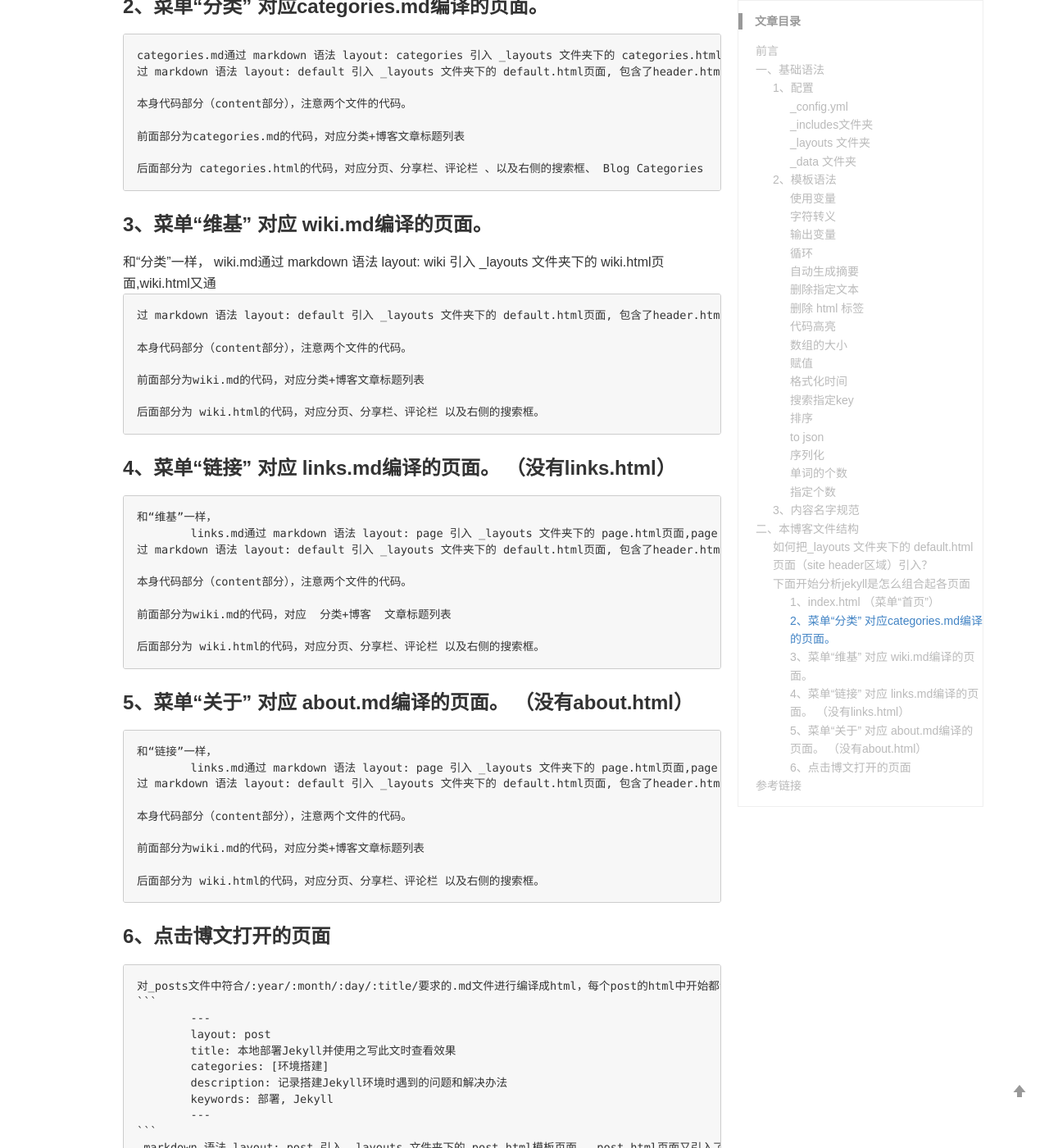
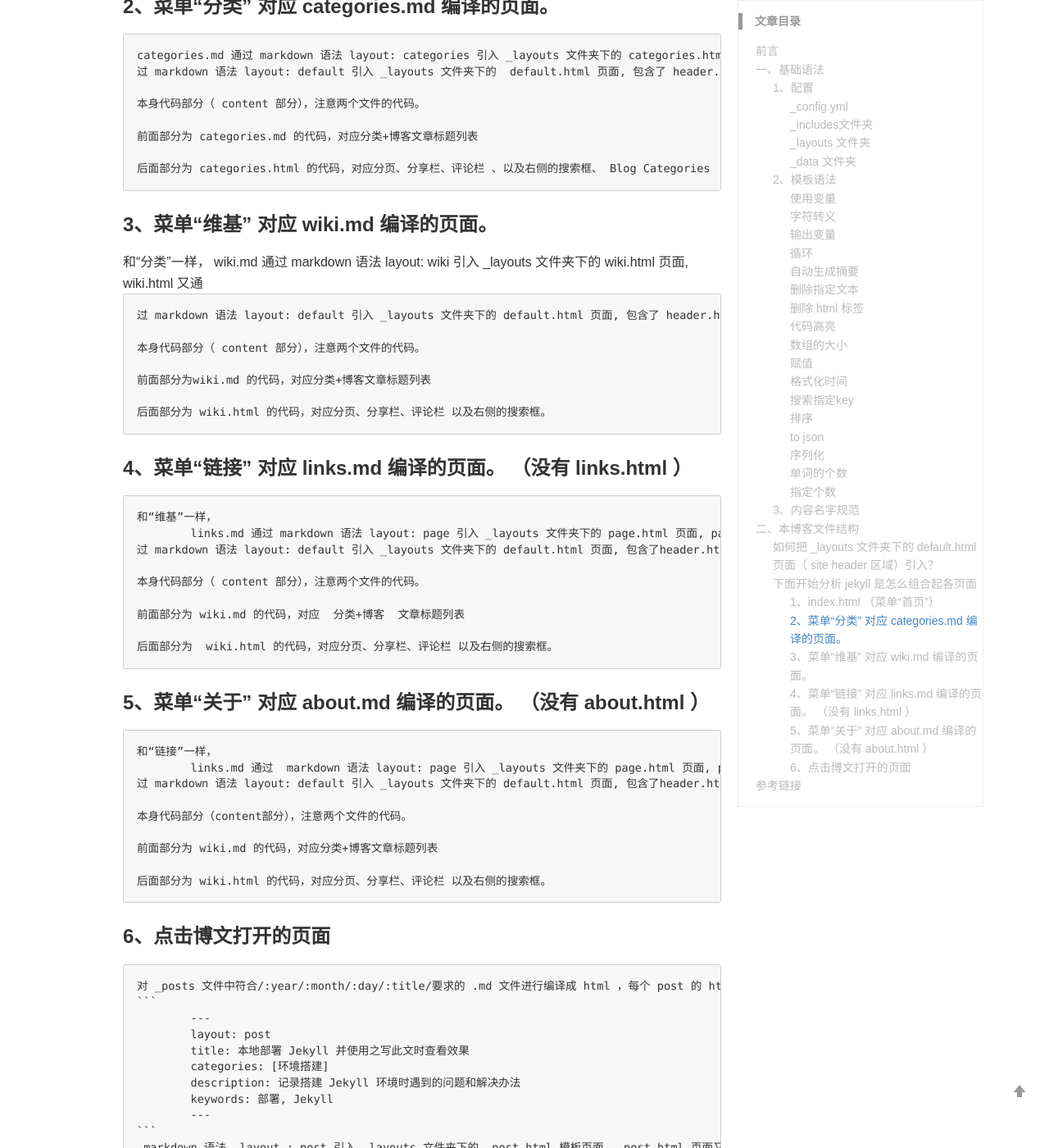
Before and after one commit to yeqizhang/yeqizhang.github.io, a Jekyll site: the page built from _posts/2018-11-04-analyzeMyblog.md, in a window 1280 px wide and 1400 px high, scrolled down 6658 px. Shown: the whole window at 82% size. Built offline with Jekyll 4.4.1, drawn with Linux system fonts in a browser that asks for light colours; comment, search, counter and statistics services are not loaded; some of the changed text lies outside the part shown.

Commit message:
发表新博客

````diff
--- a/_config.yml
+++ b/_config.yml
@@ -4,7 +4,7 @@
 baseurl:
 url: https://yeqizhang.github.io
 date_format: "ordinal"
-title: 叶琦彰
+title: 叶ღ
 subtitle: "一介码农"
 description: "叶琦彰的个人博客"
 keywords: 叶琦彰, Ye Qizhang, yeqizhang
--- a/_posts/2018-11-04-analyzeMyblog.md
+++ b/_posts/2018-11-04-analyzeMyblog.md
@@ -8,7 +8,7 @@
 
 # 前言
 
-*本博客其实就固定几个页面，各个页面可以独立存在。我们访问 Github Pages 网站时的入口为 index.html ，然后通过菜单跳转到各个页面。
+*本博客其实就固定几个页面，各个页面可以独立存在。我们访问 Github Pages 网站时的入口为  index.html ，然后通过菜单跳转到各个页面。
 但各个页面也有相同的部分，那就是最上面（ header ）“ title + 菜单 ”的那一行、搜索框，以及底部（ footer ）的一部分；*
 
 # 一、基础语法
@@ -229,15 +229,15 @@
 
 # 二、本博客文件结构
 
-## 如何把_layouts 文件夹下的 default.html页面（site header区域）引入？
+## 如何把 _layouts 文件夹下的 default.html 页面（ site header 区域）引入？
 
-可通过jekyll语法：
+可通过 jekyll 语法：
 ```
 ---
 layout: default
 ---
 ```
-default.html代码：
+default.html 代码：
 
 \{`%` include header.html `%`\}
 
@@ -249,14 +249,14 @@
 
 default.html 将在被引入的页面前后分别加 header.html footer.html
 
-## 下面开始分析jekyll是怎么组合起各页面
+## 下面开始分析 jekyll 是怎么组合起各页面
 
 	页面有复用。
 
 ### 1、index.html （菜单“首页”）
-	通过 markdown 语法 layout: default 引入 _layouts 文件夹下的 default.html页面, 包含了header.html  footer.html 。
+	通过 markdown 语法 layout: default 引入 _layouts 文件夹下的 default.html 页面, 包含了 header.html  footer.html 。
 
-	 本身代码部分（content部分）
+	 本身代码部分（ content 部分）
 
 	 2.1 banner （第1个区域）
 
@@ -266,66 +266,66 @@
 
 	 			翻页组件 （第2个区域的下面部分）
 
-### 2、菜单“分类”  对应categories.md编译的页面。
-	categories.md通过 markdown 语法 layout: categories 引入 _layouts 文件夹下的 categories.html页面,categories.html又通
-	过 markdown 语法 layout: default 引入 _layouts 文件夹下的 default.html页面, 包含了header.html  footer.html 。
+### 2、菜单“分类”  对应 categories.md 编译的页面。
+	categories.md 通过 markdown 语法 layout: categories 引入 _layouts 文件夹下的 categories.html 页面, categories.html 又通
+	过 markdown 语法 layout: default 引入 _layouts 文件夹下的  default.html 页面, 包含了 header.html  footer.html 。
+
+	本身代码部分（ content 部分），注意两个文件的代码。
+
+	前面部分为 categories.md 的代码，对应分类+博客文章标题列表
+
+	后面部分为 categories.html 的代码，对应分页、分享栏、评论栏 、以及右侧的搜索框、 Blog Categories
+
+### 3、菜单“维基”  对应  wiki.md 编译的页面。
+ 	和“分类”一样，
+ 	wiki.md 通过 markdown 语法 layout: wiki 引入 _layouts 文件夹下的 wiki.html 页面, wiki.html 又通
+	过 markdown 语法 layout: default 引入 _layouts 文件夹下的 default.html 页面, 包含了 header.html  footer.html 。
+
+	本身代码部分（ content 部分），注意两个文件的代码。
+
+	前面部分为wiki.md 的代码，对应分类+博客文章标题列表
+
+	后面部分为 wiki.html 的代码，对应分页、分享栏、评论栏 以及右侧的搜索框。
+
+### 4、菜单“链接”  对应  links.md 编译的页面。   （没有 links.html ）
+	和“维基”一样，
+ 	links.md 通过 markdown 语法 layout: page 引入 _layouts 文件夹下的 page.html 页面, page.html 又通
+	过 markdown 语法 layout: default 引入 _layouts 文件夹下的 default.html 页面, 包含了header.html  footer.html 。
+
+	本身代码部分（ content 部分），注意两个文件的代码。
+
+	前面部分为 wiki.md 的代码，对应  分类+博客  文章标题列表
+
+	后面部分为  wiki.html 的代码，对应分页、分享栏、评论栏 以及右侧的搜索框。
+
+### 5、菜单“关于”  对应  about.md 编译的页面。   （没有 about.html ）
+	和“链接”一样，
+ 	links.md 通过  markdown 语法 layout: page 引入 _layouts 文件夹下的 page.html 页面, page.html 又通
+	过 markdown 语法 layout: default 引入 _layouts 文件夹下的 default.html 页面, 包含了header.html  footer.html 。
 
 	本身代码部分（content部分），注意两个文件的代码。
 
-	前面部分为categories.md的代码，对应分类+博客文章标题列表
+	前面部分为 wiki.md 的代码，对应分类+博客文章标题列表
 
-	后面部分为 categories.html的代码，对应分页、分享栏、评论栏 、以及右侧的搜索框、 Blog Categories
-
-### 3、菜单“维基”  对应 wiki.md编译的页面。
- 	和“分类”一样，
- 	wiki.md通过 markdown 语法 layout: wiki 引入 _layouts 文件夹下的 wiki.html页面,wiki.html又通
-	过 markdown 语法 layout: default 引入 _layouts 文件夹下的 default.html页面, 包含了header.html  footer.html 。
-
-	本身代码部分（content部分），注意两个文件的代码。
-
-	前面部分为wiki.md的代码，对应分类+博客文章标题列表
-
-	后面部分为 wiki.html的代码，对应分页、分享栏、评论栏 以及右侧的搜索框。
-
-### 4、菜单“链接”  对应 links.md编译的页面。   （没有links.html）
-	和“维基”一样，
- 	links.md通过 markdown 语法 layout: page 引入 _layouts 文件夹下的 page.html页面,page.html又通
-	过 markdown 语法 layout: default 引入 _layouts 文件夹下的 default.html页面, 包含了header.html  footer.html 。
-
-	本身代码部分（content部分），注意两个文件的代码。
-
-	前面部分为wiki.md的代码，对应  分类+博客  文章标题列表
-
-	后面部分为 wiki.html的代码，对应分页、分享栏、评论栏 以及右侧的搜索框。
-
-### 5、菜单“关于”  对应 about.md编译的页面。   （没有about.html）
-	和“链接”一样，
- 	links.md通过 markdown 语法 layout: page 引入 _layouts 文件夹下的 page.html页面,page.html又通
-	过 markdown 语法 layout: default 引入 _layouts 文件夹下的 default.html页面, 包含了header.html  footer.html 。
-
-	本身代码部分（content部分），注意两个文件的代码。
-
-	前面部分为wiki.md的代码，对应分类+博客文章标题列表
-
-	后面部分为 wiki.html的代码，对应分页、分享栏、评论栏 以及右侧的搜索框。
+	后面部分为 wiki.html 的代码，对应分页、分享栏、评论栏 以及右侧的搜索框。
 
 ### 6、点击博文打开的页面
-	对_posts文件中符合/:year/:month/:day/:title/要求的.md文件进行编译成html，每个post的html中开始都包含了一下jekyll代码：
+	对 _posts 文件中符合/:year/:month/:day/:title/要求的 .md 文件进行编译成 html ，每个 post 的 html 中开始都包含了一下 jekyll 代码：
 	```
 		---
 		layout: post
-		title: 本地部署Jekyll并使用之写此文时查看效果
+		title: 本地部署 Jekyll 并使用之写此文时查看效果
 		categories: [环境搭建]
-		description: 记录搭建Jekyll环境时遇到的问题和解决办法
+		description: 记录搭建 Jekyll 环境时遇到的问题和解决办法
 		keywords: 部署, Jekyll
 		---
 	```
-	 markdown 语法 layout: post 引入 _layouts 文件夹下的 post.html模板页面,  post.html页面又引入了 _layouts 文件夹
+	 markdown 语法  layout : post 引入 _layouts 文件夹下的  post.html 模板页面,  post.html 页面又引入了  _layouts 文件夹
 	 下的 default.html页面，在前后追加了header.html  footer.html .
 
-	 post.html本身的代码（即default的content部分）
+	 post.html 本身的代码（即 default 的 content 部分）
 
-	 和index.html本身的代码类似，只是少了翻页，换做了分享组件以及评论组件。
+	 和index.html 本身的代码类似，只是少了翻页，换做了分享组件以及评论组件。
 
 # 参考链接
 
````
Also changed, not shown: _posts/2018-11-05-AsciidocToPdf.md (added, +150 -0 lines), images/blog/2018-11-05-bundleinstall.jpg (added).
